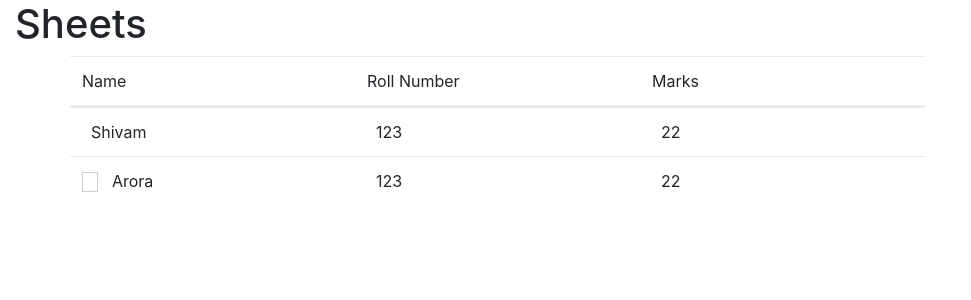
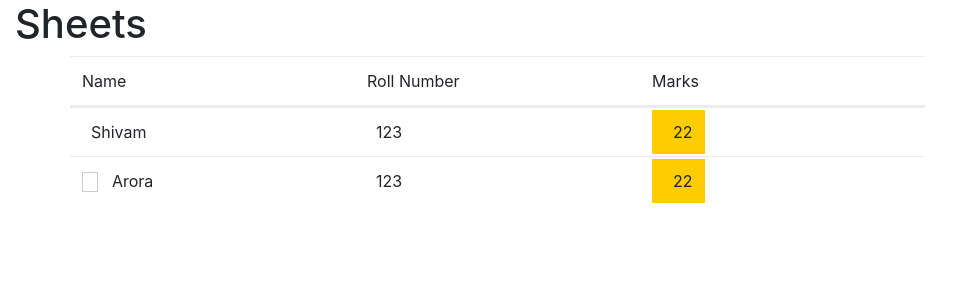
Before and after one commit to nshntarora/sheets-vue, a Vue app: page / in a window 1280 px wide. Shown: the top 300 px of the page, without its empty margins (0-971 px from the left). Built offline with nearby package versions, Linux system fonts and the light colour scheme; a web font is replaced by a local one.

Commit message:
Conditional formatting works

```diff
--- a/src/components/Row.vue
+++ b/src/components/Row.vue
@@ -4,8 +4,10 @@
         <div class="table-column col-3"
           v-for="(col,index) in data.data"
           :key="index">
+          <span v-for="rule in addedRules" :style="classObject(rule, index)">
           <i :class="iconClass" v-if="data.children && data.children.length && index===0" @click="toggle"></i>
           &nbsp;&nbsp;{{col}}
+          </span>
         </div>
       </div>
       <trow
@@ -24,6 +26,15 @@
   data() {
     return {
       open: false,
+      addedRules: [
+        {
+          regex: 'string',
+          column: 2,
+          formatting: {
+            backgroundColor: '#fc0',
+          },
+        },
+      ],
     };
   },
   computed: {
@@ -39,6 +50,16 @@
     toggle() {
       this.open = !this.open;
     },
+    classObject(rule, index) {
+      if (rule.column === index) {
+        return {
+          backgroundColor: rule.formatting.backgroundColor,
+          padding: '12px',
+        };
+      }
+      return {
+      };
+    },
   },
 };
 </script>
--- a/src/components/Table.vue
+++ b/src/components/Table.vue
@@ -11,7 +11,7 @@
         </div>
       </div>
       <div>
-        <trow :data="row" v-for="(row, index) in table.rows" :key="index" >
+        <trow :data="row" v-for="(row, index) in table.rows" :key="index">
         </trow>
       </div>
     </table>
```
